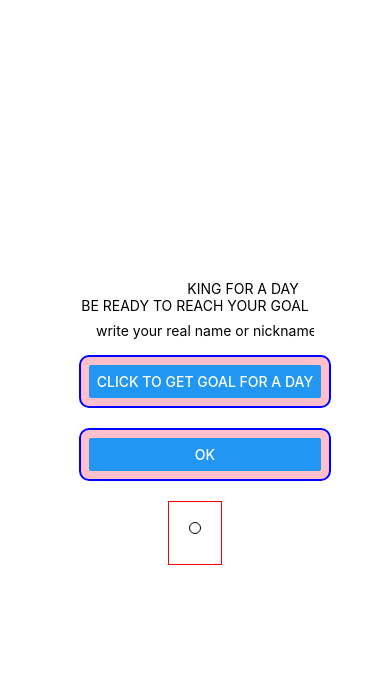
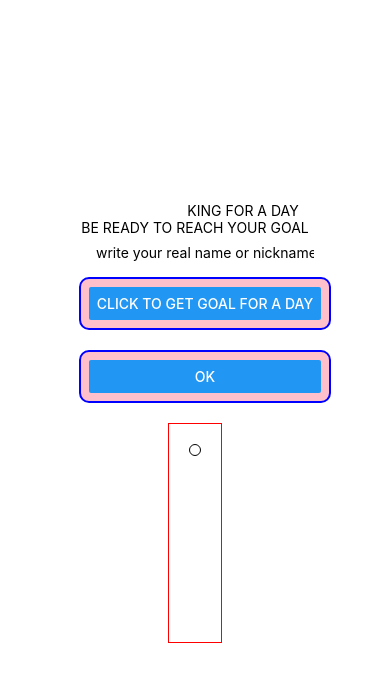
Before and after one commit to Stadionova/React-native_goals_list, a React Native app: screen / in a window 390 px wide. Both pictures are taken after a click on the button "CLICK TO GET GOAL FOR A DAY". Shown: the top 682 px of the page. Built offline with nearby package versions, Linux system fonts and the light colour scheme.

Commit message:
updated react-dom version and added ScrollView component for goals list instead of View component

```diff
--- a/App.js
+++ b/App.js
@@ -1,5 +1,5 @@
 // import {StatusBar} from 'expo-status-bar';
-import {Button, StyleSheet, Text, TextInput, View} from 'react-native';
+import {Button, StyleSheet, Text, TextInput, View, ScrollView} from 'react-native';
 import {useState} from "react";
 
 export default function App() {
@@ -38,12 +38,21 @@ export default function App() {
                     <Button title={'OK'}/>
                 </View>
             </View>
+            {/*<View style={styles.goalsListWrapper}>*/}
+            {/*    {goalsList.map((goal, index) => (*/}
+            {/*        <View key={index} style={styles.goal}>*/}
+            {/*            <Text style={styles.goalText}>{goal}</Text>*/}
+            {/*        </View>*/}
+            {/*    ))}*/}
+            {/*</View>*/}
             <View style={styles.goalsListWrapper}>
-                {goalsList.map((goal, index) => (
-                    <View key={index} style={styles.goal}>
-                        <Text style={styles.goalText}>{goal}</Text>
-                    </View>
-                ))}
+                <ScrollView alwaysBounceVertical={false}>
+                    {goalsList.map((goal, index) => (
+                        <View key={index} style={styles.goal}>
+                            <Text style={styles.goalText}>{goal}</Text>
+                        </View>
+                    ))}
+                </ScrollView>
             </View>
         </View>
     );
@@ -53,7 +62,8 @@ const styles = StyleSheet.create({
     goalsListWrapper: {
         borderColor: 'red',
         borderWidth: 1,
-        padding: 20
+        padding: 20,
+        height: 220
     },
     goal: {
         marginBottom: 10,
--- a/package.json
+++ b/package.json
@@ -15,7 +15,7 @@
     "expo-status-bar": "~1.4.0",
     "metro-resolver": "^0.80.1",
     "react": "^18.1.0",
-    "react-dom": "^18.2.0",
+    "react-dom": "18.1.0",
     "react-native": "0.70.8",
     "react-native-web": "^0.18.12"
   },
```
Also changed, not shown: 1 other file (tests, documents, lock files or other folders).
